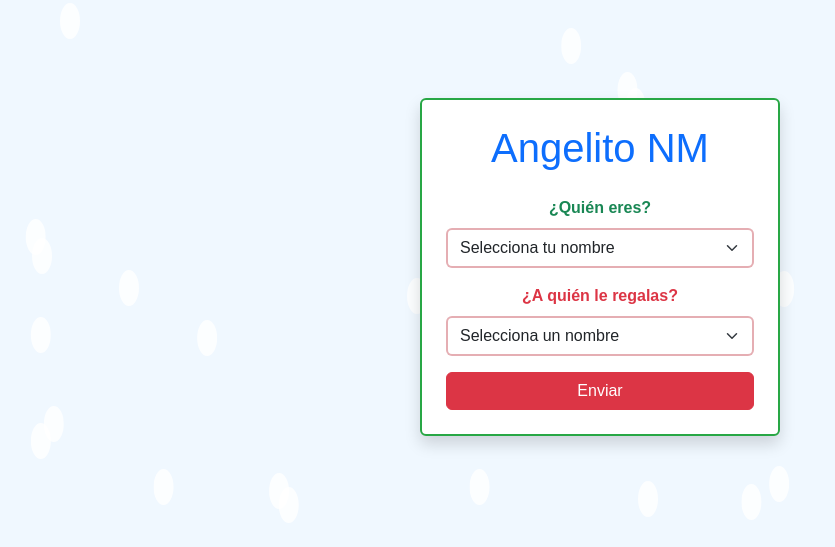
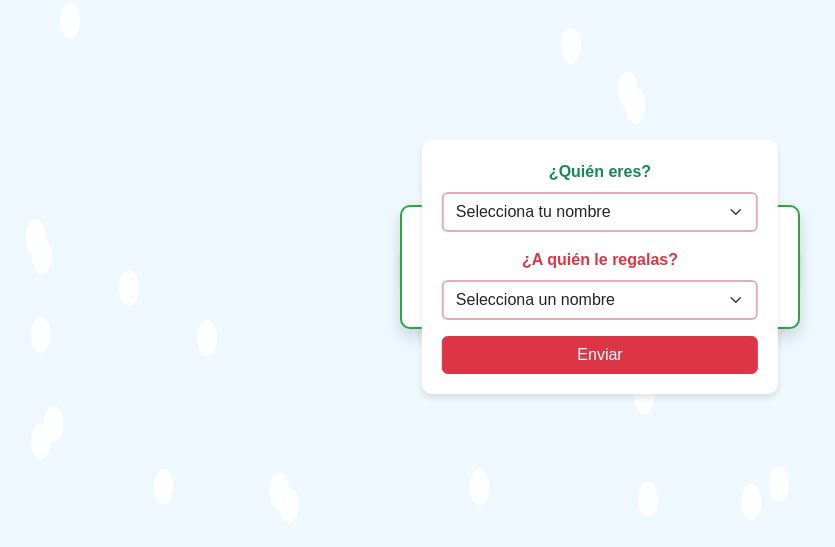
Before and after one commit to Elvis2025/NoTieneAngelito, a plain HTML site: page index.html in a window 1280 px wide. Shown: the part 133-680 px from the top of the page, without its empty margins (40-875 px from the left). Drawn offline with nearby package versions, Linux system fonts and the light colour scheme.

Commit message:
Aun se mueve

```diff
--- a/index.html
+++ b/index.html
@@ -16,10 +16,10 @@
 
     <!-- Formulario Principal -->
     <div class="container d-flex justify-content-center align-items-center vh-100 form-container">
-        <div class="card shadow p-4 form-container" style="max-width: 400px; width: 100%;">
+        <div class="card shadow p-4 form-container form-container" style="max-width: 400px; width: 100%;">
             <h1 class="text-center mb-4 text-primary">Angelito NM</h1>
 
-            <form id="regaloForm">
+            <form id="regaloForm" class="form-container">
                 <!-- ¿Quién eres? -->
                 <div class="mb-3">
                     <label for="quienEres" class="form-label text-success">¿Quién eres?</label>
--- a/style.css
+++ b/style.css
@@ -14,13 +14,20 @@ body {
     overflow: hidden;
 }
 .form-container {
-    position: fixed !important; /* Fija el contenedor en la pantalla */
-    top: 50% !important; /* Ajusta según tu diseño */
-    left: 50% !important;
-    transform: translate(-50%, -50%) !important; /* Centra el formulario */
-    width: 90% !important;
-    max-width: 400px !important;
-    z-index: 1000 !important; /* Asegúrate de que esté por encima de otros elementos */
+    position: fixed; /* Fija el formulario en la pantalla */
+    top: 50%; /* Centra verticalmente */
+    left: 50%; /* Centra horizontalmente */
+    transform: translate(-50%, -50%); /* Asegura un centrado perfecto */
+    width: 90%;
+    max-width: 400px;
+    z-index: 1000; /* Asegura que esté encima de los copos */
+    background-color: white; /* Asegura visibilidad */
+    padding: 20px;
+    border-radius: 10px;
+    box-shadow: 0 4px 6px rgba(0, 0, 0, 0.1);
+    animation: none; /* Desactiva cualquier animación heredada */
+    will-change: transform; /* Optimiza la posición fija */
+    pointer-events: auto; /* Asegura la interacción */
 }
 
 .container {
```
